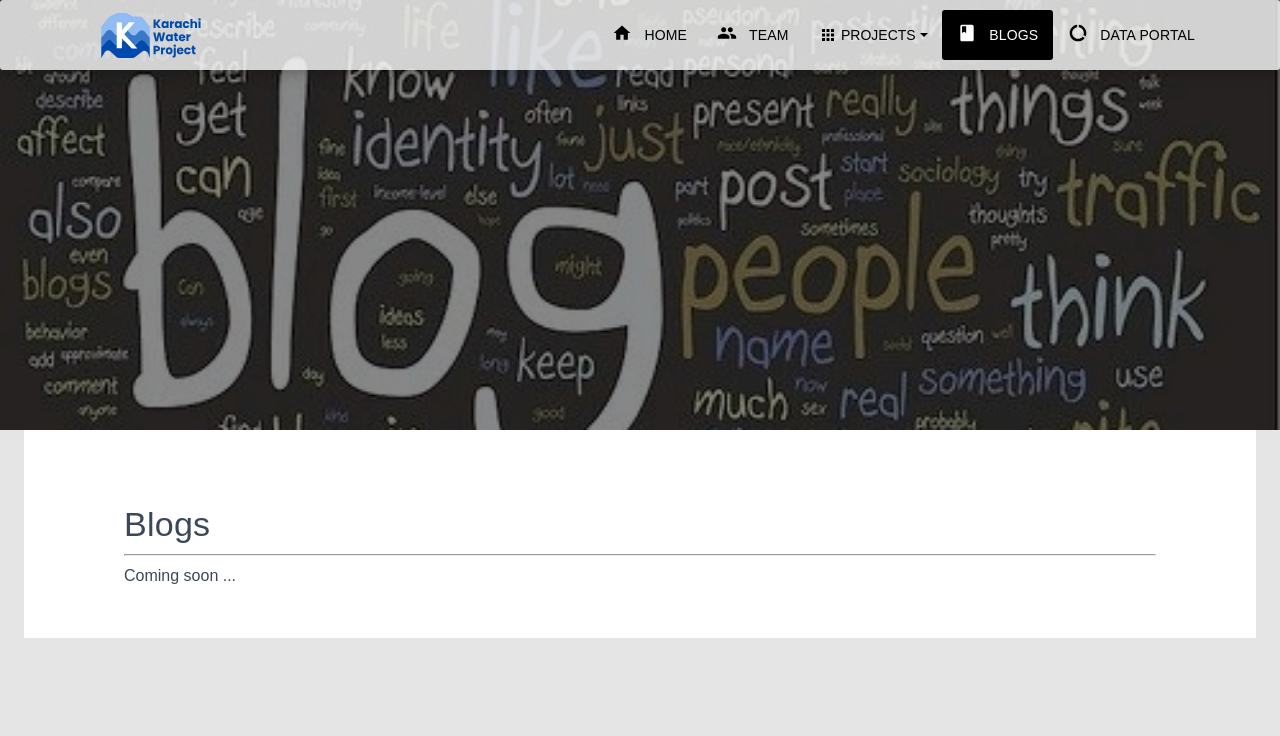
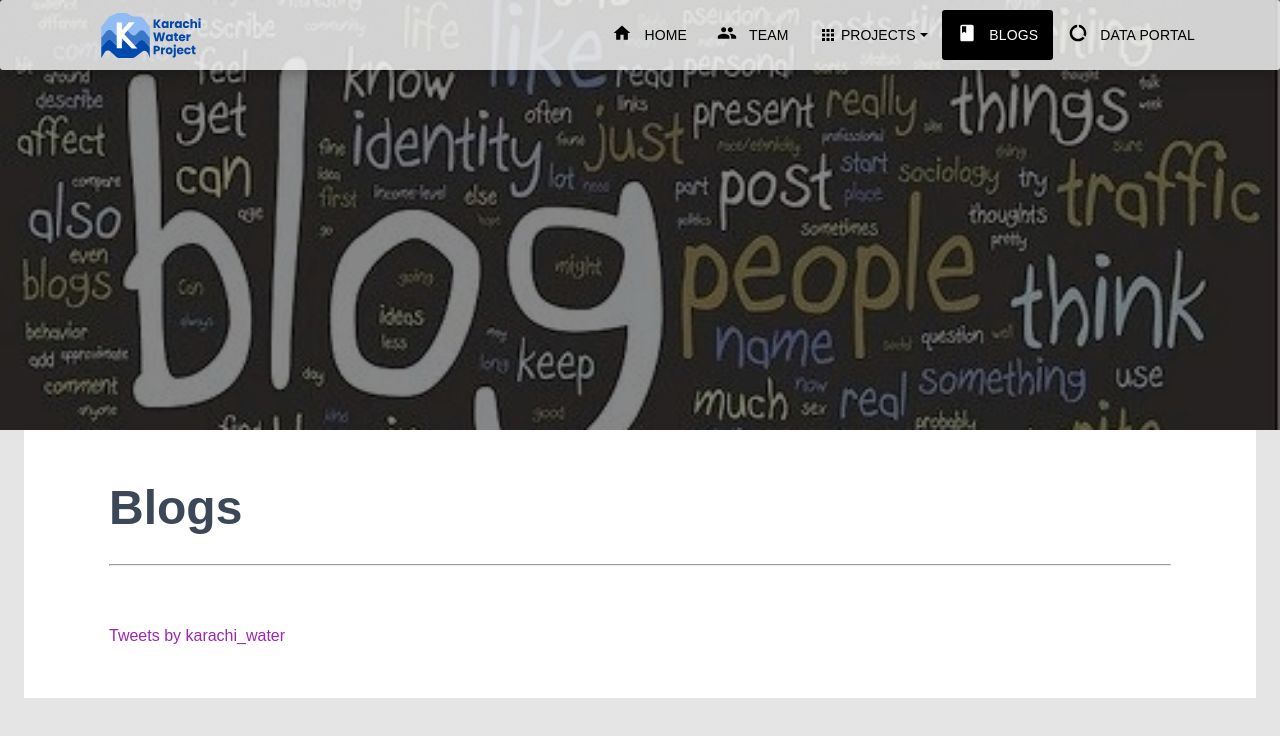
Before and after one commit to karachiwaterproject/kwp-frontend, a React (Create React App) app: page /blogs in a window 1280 px wide. Shown: the top 736 px of the page. Built offline with nearby package versions, Linux system fonts and the light colour scheme; a web font is replaced by a local one; what google-maps-react would draw is missing.

Commit message:
Updating manifest file

```diff
--- a/public/index.html
+++ b/public/index.html
@@ -186,6 +186,10 @@
         padding: 50px 30px !important;
       }
 
+      .main-container2 {
+        padding: 0 30px !important;
+      }
+
       /* .main-container > h4, */
       .main-container>h4>h3,
       .main-container>h3 {
@@ -342,6 +346,7 @@
 <body>
   <noscript> You need to enable JavaScript to run this app. </noscript>
   <div id="root"></div>
+  <script async src="https://platform.twitter.com/widgets.js" charset="utf-8"></script>
 </body>
 
 </html>
--- a/src/views/Blogs/Blogs.js
+++ b/src/views/Blogs/Blogs.js
@@ -6,6 +6,7 @@ import React from "react";
 import styles from "assets/jss/material-kit-react/views/homePage.js";
 import { Container, makeStyles, Typography } from "@material-ui/core";
 import classNames from "classnames";
+import GridContainer from "components/Grid/GridContainer";
 
 const useStyles = makeStyles(styles);
 
@@ -32,14 +33,26 @@ const Blogs = (props) => {
       ></Parallax>
       <Container>
         <div className={classNames(classes.main)}>
-          <div className={classes.mainContainer + " main-container"}>
-            <br />
-            <Typography variant="h4" className="h4">
+          <GridContainer
+            className={classes.mainContainer + " main-container"}
+            style={{ padding: "50px 100px 0" }}
+          >
+            <Typography
+              variant="h3"
+              style={{ fontWeight: "bold", marginBottom: "20px" }}
+            >
               Blogs
             </Typography>
-            <hr />
-            Coming soon ...
-          </div>
+            <hr style={{ width: "100%" }} />
+          </GridContainer>
+          <GridContainer className={classes.mainContainer + " main-container2"}>
+            <a
+              class="twitter-timeline"
+              href="https://twitter.com/karachi_water?ref_src=twsrc%5Etfw"
+            >
+              Tweets by karachi_water
+            </a>{" "}
+          </GridContainer>
         </div>
       </Container>
     </div>
```
Also changed, not shown: public/kwp.svg (added), public/manifest.json, 1 other file (tests, documents, lock files or other folders).
